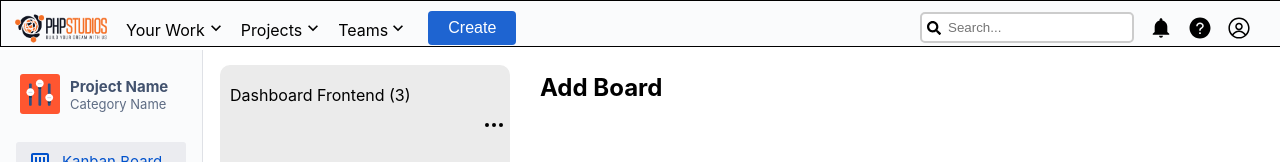
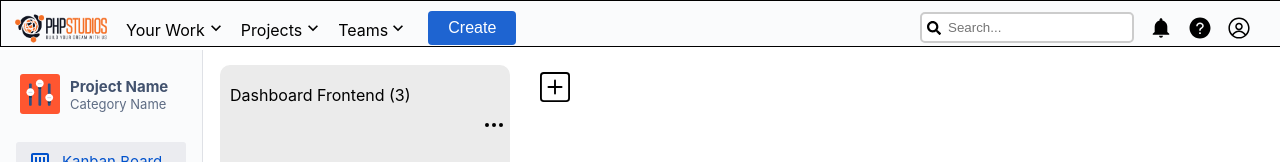
Before and after one commit to ZeeAnsari11/pms, a React (Create React App) app in the folder frontend/: page /dashboard in a window 1280 px wide. Shown: the top 162 px of the page. Built offline with nearby package versions, Linux system fonts and the light colour scheme.

Commit message:
Adding a new board and new card with plus sign button

```diff
--- a/frontend/src/Components/Dashboard/Board/Board.js
+++ b/frontend/src/Components/Dashboard/Board/Board.js
@@ -1,9 +1,10 @@
-import React, { useState,  } from "react";
-import { MoreHorizontal } from "react-feather";
+import React, {useState,} from "react";
+import {MoreHorizontal} from "react-feather";
 import Card from "../Card/Card";
 import Editable from "../Editable/Editable";
 import Dropdown from "../Dropdown/Dropdown";
 import styled from "styled-components";
+import {BsPlus} from "react-icons/bs";
 
 
 const BoardContainer = styled.div`
@@ -89,6 +90,7 @@ const BoardCardsAdd = styled.div`
   }
 `;
 
+
 const BoardAddCard = styled.div`
   background-color: #fff;
   color: #000;
@@ -105,19 +107,19 @@ const BoardAddCardEdit = styled.div`
 `;
 
 function Board(props) {
-    const [showDropDown, setShowDropdown]= useState(false);
+    const [showDropDown, setShowDropdown] = useState(false);
     return (
         <BoardContainer>
             <BoardTop>
                 <BoardTopTitle>
                     {props.board?.title} <span>{`(${props.board?.cards?.length})`}</span>
                     {/* <b>To Do </b><span>2</span> */}
-        <BoardTopMore onClick={()=> setShowDropdown(!showDropDown)}>
-        <MoreHorizontal />
+                    <BoardTopMore onClick={() => setShowDropdown(!showDropDown)}>
+                        <MoreHorizontal/>
                         {showDropDown && (
-        <Dropdown onClick={()=> setShowDropdown(!showDropDown)}>
+                            <Dropdown onClick={() => setShowDropdown(!showDropDown)}>
                                 <BoardDropdown>
-                <p onClick={()=>props.removeBoard(props.board?.id)}>Delete Board</p>
+                                    <p onClick={() => props.removeBoard(props.board?.id)}>Delete Board</p>
                                 </BoardDropdown>
                             </Dropdown>
                         )}
@@ -125,7 +127,7 @@ return (
                 </BoardTopTitle>
             </BoardTop>
             <BoardCards>
-        {props.board?.cards?.map((item)=>(
+                {props.board?.cards?.map((item) => (
                     <Card
                         key={item.id}
                         Card={item}
@@ -137,9 +139,11 @@ return (
                     />
                 ))}
                 <Editable
-            text = "Add Card"
-            Placeholder = "Enter Card Title"
-            onSubmit = {(value) => props.addCard(value, props.board?.id)}
+                    text={"Create Issue"}
+                    icon={<BsPlus size={30}/>}
+                    hoverBackgroundColor={"#dadada"}
+                    Placeholder="Enter Card Title"
+                    onSubmit={(value) => props.addCard(value, props.board?.id)}
                 />
             </BoardCards>
 
--- a/frontend/src/Components/Dashboard/CardInfo/CardInfo.js
+++ b/frontend/src/Components/Dashboard/CardInfo/CardInfo.js
@@ -217,6 +217,7 @@ function CardInfo(props) {
                         text={values.title}
                         default={values.title}
                         placeholder={"Enter Title"}
+                        fontWeight={"bold"}
                         buttonText="Set Title"
                         onSubmit={(value) => setValues({...values, title: value})}
                         style={{backgroundColor: "none"}}
@@ -261,6 +262,8 @@ function CardInfo(props) {
                             text={"Add New Task"}
                             placeholder={"Enter New Task"}
                             buttonText="Save Task"
+                            fontWeight={"bold"}
+                            hoverBackgroundColor={"#EBECF0"}
                             onSubmit={(value) => addTask(value)}
                         />
                     </ModalTitle>
--- a/frontend/src/Components/Dashboard/Dashboard/Dashboard.js
+++ b/frontend/src/Components/Dashboard/Dashboard/Dashboard.js
@@ -4,7 +4,8 @@ import Editable from '../Editable/Editable';
 import Sidebar from '../Sidebar/index';
 import NavBar from "../Navbar/index";
 import styled from 'styled-components';
-import { useLocation } from 'react-router-dom';
+import {useLocation} from 'react-router-dom';
+import {BsPlusSquare} from "react-icons/bs";
 
 const DashboardContainer = styled.div`
   height: 100vh;
@@ -21,7 +22,7 @@ const DashboardOuter = styled.div`
   margin-bottom: -10px;
 `;
 
-const DashboardBoards =styled.div`
+const DashboardBoards = styled.div`
   min-width: fit-content;
   display: flex;
   gap: 30px;
@@ -223,8 +224,10 @@ function Dashboard(props) {
                         ))
                     }
                     <BoardDashboardBoards>
-                        <Editable className={BoardAdd}
-                                  text="Add Board" placeholder="Enter Board Title"
+                        <Editable
+                            icon={<BsPlusSquare size={30}/>}
+                            className={BoardAdd}
+                            placeholder="Enter Board Title"
                             onSubmit={(value) => addBoard(value)}
                         />
                     </BoardDashboardBoards>
--- a/frontend/src/Components/Dashboard/Editable/Editable.js
+++ b/frontend/src/Components/Dashboard/Editable/Editable.js
@@ -3,9 +3,11 @@ import PropTypes from "prop-types";
 import {faCheck, faTimes} from "@fortawesome/free-solid-svg-icons";
 import {FontAwesomeIcon} from "@fortawesome/react-fontawesome";
 import styled from "styled-components";
+import {BsPlusSquare} from "react-icons/bs";
 
 const EditableWrapper = styled.div`
-    width: 100%;
+  width: 100%;
+  width: 100%;
 
   .editable_display {
     padding: 2px 8px;
@@ -68,6 +70,7 @@ const EditableWrapper = styled.div`
 const EditableEdit = styled.form`
   display: flex;
   flex-direction: column;
+  margin-top: 15px;
   gap: 10px;
 
   input {
@@ -103,13 +106,15 @@ const EditableEditFooter = styled.div`
 
 const EditableDisplay = styled.p`
   background-color: transparent;
-  font-size: 24px;
-  font-weight: bold;
+  font-size: 22px;
+  font-weight: ${props => props.fontWeight || 'normal'};
+
   //width: 120px;
   display: flex;
 
   &:hover {
-    background-color: #EBECF0;
+    background-color: ${props => props.hoverBackgroundColor || '#ffffff'};
+    border-radius: 5px;
   }
 `;
 
@@ -159,12 +164,27 @@ const Editable = (props) => {
                     </EditableEditFooter>
                 </EditableEdit>
             ) : (
+                // <EditableDisplay
+                //     className={`${props.displayClass || ""}`}
+                //     onClick={() => setIsEditable(true)}
+                // >
+                //     {props.text || "Add Card"}
+                // </EditableDisplay>
+
                 <EditableDisplay
                     className={`${props.displayClass || ""}`}
                     onClick={() => setIsEditable(true)}
+                    hoverBackgroundColor={`${props.hoverBackgroundColor}`}
+                    fontWeight={`${props.fontWeight}`}
                 >
-                    {props.text || "Add Card"}
+                    {props.icon && (
+                        <span style={{marginRight: "5px"}}>
+                            {props.icon}
+                        </span>
+                    )}
+                    {props.text}
                 </EditableDisplay>
+
             )}
         </EditableWrapper>
     );
@@ -175,7 +195,10 @@ Editable.propTypes = {
     placeholder: PropTypes.string,
     buttonText: PropTypes.string,
     editClass: PropTypes.string,
+    icon: PropTypes.element,
     displayClass: PropTypes.string,
+    fontWeight: PropTypes.string,
+    hoverBackgroundColor: PropTypes.string,
     onSubmit: PropTypes.func.isRequired,
 };
 
```
Lines whose indentation alone changed are shown as unchanged.
